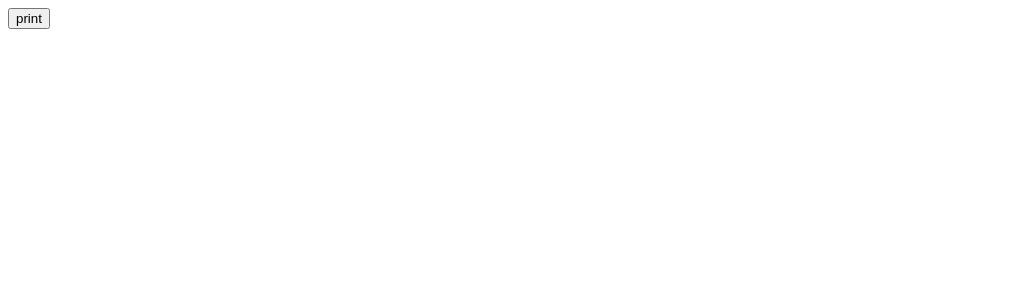
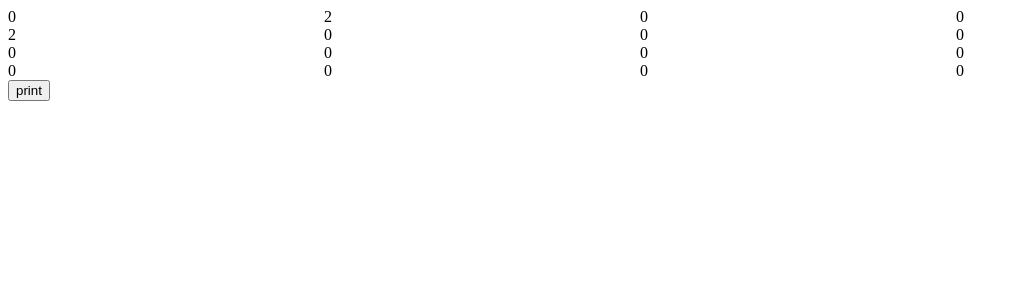
Before and after one commit to lsw0011/luke-playground, a React app in the folder frontend/: page / in a window 1280 px wide. Shown: the top 300 px of the page, without its empty margins (0-1019 px from the left). Built offline with nearby package versions, Linux system fonts and the light colour scheme; the HTML template or start-up script is replaced by a standard one.

Commit message:
Displaying game to frontend

```diff
--- a/frontend/src/Game/Board.tsx
+++ b/frontend/src/Game/Board.tsx
@@ -2,6 +2,7 @@ import * as React from 'react'
 import { Grid } from '@material-ui/core'
 
 import Square from './Square'
+import GameBoard from './GameBoard'
 
 const Board = () => {
 
@@ -151,6 +152,7 @@ const Board = () => {
     }, [])
 
     const handler = React.useCallback((e) => {
+        console.log(gameArray)
         const localArray = Object.assign([], gameArray)
         let move:boolean;
         if(e.code === 'ArrowUp') {
@@ -185,8 +187,7 @@ const Board = () => {
 
     return (
         <>
-            {/* <Grid container spacing={2} style={{height: '100vw'}}>
-            </Grid> */}
+            <GameBoard gameArray={gameArray} />
             <button onClick={() => console.log(gameArray)}>print</button>
         </>
 
--- /dev/null
+++ b/frontend/src/Game/GameBoard.tsx
@@ -0,0 +1,55 @@
+import { Box } from '@material-ui/core';
+import * as React from 'react'
+
+const GameBoard = (props: {gameArray: number[]}) => {
+    const [rowifiedArray, setRowifiedArray] = React.useState(new Array(4).fill(new Array(4).fill(0)))
+    const [board, setBoard] = React.useState()
+    console.log('rerender props.gameArray', props.gameArray)
+    console.log('rerender rowifiedArray', rowifiedArray)
+    console.log('rerender board', board)
+
+    const rows = (gameArray): number[][]  => {
+        console.log('rows', gameArray)
+        const rowifiedArray: number[][] = [];
+        let currentRow: number[] = [];
+        for(let i = 0; i < gameArray.length; i++){
+            currentRow.push(gameArray[i]);
+            if(i % 4 === 3){
+                rowifiedArray.push(currentRow);
+                currentRow = [];
+            }
+        }
+        console.log(rowifiedArray)
+        return rowifiedArray;
+    }
+
+    const constructBoard = (rowifiedArray) => {
+        const board = rowifiedArray.map((el, i) => {
+            const row = el.map((el, i) => {
+                return <Box key={i} width={'25%'}>{el}</Box>
+            })
+            return (
+                <Box display={'flex'} key={i}>
+                    {row}
+                </Box>
+            )
+        })
+        return board
+    }
+
+    React.useEffect(() => {
+        setRowifiedArray(rows(props.gameArray))
+    }, [props.gameArray])
+
+    React.useEffect(() => {
+        setBoard(constructBoard(rowifiedArray))
+    }, [rowifiedArray])
+
+    return (
+        <>
+            {board}
+        </>
+    )
+}
+
+export default GameBoard
```
Also changed, not shown: frontend/src/Game/Square.tsx (+2 -25 lines).
